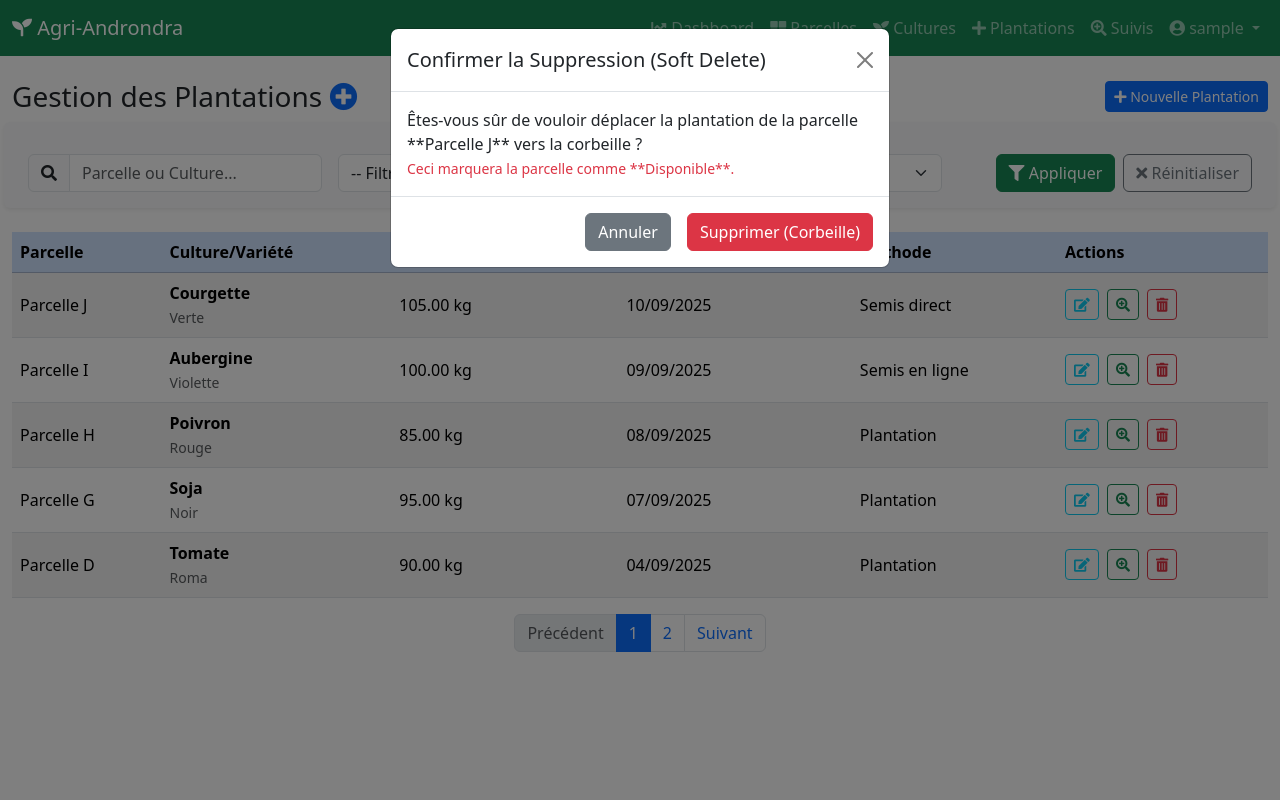
After one commit to ImBasilio60/Nyvoliko, a Django app: page /plantations/ in a window 1280 px wide, after a click on "Supprimer". The commit adds this page. Run offline with Django 5.2, Linux system fonts and the light colour scheme; the visitor is signed in with stand-in values (Sample User, id 1); data comes from the database, SQL or seed files in the repository; some libraries are stand-ins or nearby versions.

Commit message:
Feature: Implémentation du CRUD des Plantations (liaison Parcelle/Culture/Unite). Création du PlantationForm pour la logique de statut de parcelle. Mise à jour de la Corbeille pour la restauration des plantations.

```diff
--- a/agriculture/urls.py
+++ b/agriculture/urls.py
@@ -22,6 +22,12 @@ urlpatterns = [
     path('unites/modifier/<int:pk>/', views.UniteUpdateView.as_view(), name='unite_update'),
     path('unites/supprimer/<int:pk>/', views.UniteDeleteView.as_view(), name='unite_delete'),
 
+    #PLANTATIONS
+    path('plantations/', views.PlantationListView.as_view(), name='plantation_list'),
+    path('plantations/ajouter/', views.PlantationCreateView.as_view(), name='plantation_create'),
+    path('plantations/modifier/<int:pk>/', views.PlantationUpdateView.as_view(), name='plantation_update'),
+    path('plantations/supprimer/<int:pk>/', views.PlantationDeleteView.as_view(), name='plantation_delete'),
+
     # CORBEILLE
     path('corbeille/', views.CorbeilleListView.as_view(), name='corbeille_list'),
     path('corbeille/restaurer/<str:table_name>/<int:pk>/', views.restaurer_element, name='restaurer_element'),
--- a/agriculture/views.py
+++ b/agriculture/views.py
@@ -1,6 +1,6 @@
 from django.shortcuts import render
 from django.contrib.auth.mixins import UserPassesTestMixin, LoginRequiredMixin
-from .models import ProfilUtilisateur, ADMINISTRATEUR, AGRICULTEUR_TECHNICIEN, Culture, Unite
+from .models import ProfilUtilisateur, ADMINISTRATEUR, AGRICULTEUR_TECHNICIEN, Culture, Unite, Plantation
 from django.views.generic import TemplateView
 from django.contrib.auth.mixins import LoginRequiredMixin
 
@@ -12,6 +12,7 @@ from django.shortcuts import get_object_or_404, redirect
 from django.contrib import  messages
 from .models import Parcelle, ADMINISTRATEUR, AGRICULTEUR_TECHNICIEN, Corbeille
 
+from .forms import PlantationForm
 # Create your views here.
 class AdminRequiredMixin(UserPassesTestMixin):
     def test_func(self):
@@ -114,7 +115,9 @@ def restaurer_element(request, table_name, pk):
     elif table_name == 'Culture':
         model = Culture
         champ_supprime = 'culture_supprime'
-    #elif table_name == 'Plantation':
+    elif table_name == 'Plantation':
+        model = Plantation
+        champ_supprime = 'plantation_supprime'
     else:
         messages.error(request, f"Type de donnée {table_name} inconnu pour la restauration.")
         return redirect('corbeille_list')
@@ -245,3 +248,76 @@ class UniteDeleteView(AdminRequiredMixin, DeleteView):
         except models.ProtectedError:
             messages.error(request,"Impossible de supprimer cette unité car elle est utilisée dans une ou plusieurs plantations.")
             return redirect(self.success_url)
+
+
+class PlantationListView(AgriculteurTechRequiredMixin, ListView):
+    model = Plantation
+    template_name = 'agriculture/plantation_list.html'
+    context_object_name = 'plantations'
+    paginate_by = 5
+
+    def get_queryset(self):
+        queryset = Plantation.objects.filter(plantation_supprime=False).order_by('-date_plantation_terre')
+
+        parcelle_id = self.request.GET.get('parcelle')
+        culture_id = self.request.GET.get('culture')
+
+        if parcelle_id:
+            queryset = queryset.filter(ID_parcelle_id=parcelle_id)
+        if culture_id:
+            queryset = queryset.filter(ID_culture_id=culture_id)
+
+        query = self.request.GET.get('q')
+        if query:
+            queryset = queryset.filter(
+                Q(ID_parcelle__nom_parcelle__icontains=query) |
+                Q(ID_culture__nom_culture__icontains=query)
+            )
+        return queryset
+
+    def get_context_data(self, **kwargs):
+        context = super().get_context_data(**kwargs)
+        context['parcelles'] = Parcelle.objects.filter(parcelle_supprime=False)
+        context['cultures'] = Culture.objects.filter(culture_supprime=False)
+        return context
+
+class PlantationCreateView(AgriculteurTechRequiredMixin, CreateView):
+    model = Plantation
+    form_class = PlantationForm
+    template_name = 'agriculture/plantation_form.html'
+    success_url = reverse_lazy('plantation_list')
+
+    def form_valid(self, form):
+        messages.success(self.request, "La nouvelle plantation a été enregistrée avec succès.")
+        return super().form_valid(form)
+
+class PlantationUpdateView(AgriculteurTechRequiredMixin, UpdateView):
+    model = Plantation
+    form_class = PlantationForm
+    template_name = 'agriculture/plantation_form.html'
+    success_url = reverse_lazy('plantation_list')
+
+    def form_valid(self, form):
+        messages.success(self.request, "La plantation a été modifiée avec succès.")
+        return super().form_valid(form)
+
+class PlantationDeleteView(AgriculteurTechRequiredMixin, DeleteView):
+    model = Plantation
+    success_url = reverse_lazy('plantation_list')
+
+    def post(self, request, *args, **kwargs):
+        plantation = self.get_object()
+        parcelle = plantation.ID_parcelle
+
+        plantation.plantation_supprime = True
+        plantation.save()
+
+        parcelle.disponible = True
+        parcelle.save()
+
+        Corbeille.objects.create(
+            nom_table='Plantation',
+            ID_enregistrement=plantation.pk
+        )
+        messages.warning(request, f"La plantation sur {parcelle.nom_parcelle} a été déplacée dans la corbeille.")
+        return redirect(self.success_url)
--- /dev/null
+++ b/templates/agriculture/plantation_list.html
@@ -0,0 +1,113 @@
+{% extends 'base.html' %}
+{% load static %}
+
+{% block title %}Liste des Plantations{% endblock %}
+
+{% block content %}
+<div class="row mb-4">
+    <div class="col-12 d-flex justify-content-between align-items-center">
+        <h1 class="h3 mb-0">Gestion des Plantations <i class="fas fa-plus-circle text-primary"></i></h1>
+        <a href="{% url 'plantation_create' %}" class="btn btn-primary btn-sm"><i class="fas fa-plus"></i> Nouvelle Plantation</a>
+    </div>
+</div>
+
+<form method="GET" action="{% url 'plantation_list' %}" class="row g-3 mb-4 align-items-end bg-light p-3 rounded shadow-sm">
+    <div class="col-md-3 col-12">
+        <div class="input-group">
+            <span class="input-group-text"><i class="fas fa-search"></i></span>
+            <input type="text" name="q" class="form-control" placeholder="Parcelle ou Culture..." value="{{ request.GET.q|default:'' }}">
+        </div>
+    </div>
+
+    <div class="col-md-3 col-12">
+        <select name="parcelle" class="form-select">
+            <option value="">-- Filtrer par Parcelle --</option>
+            {% for p in parcelles %}
+            <option value="{{ p.pk }}" {% if request.GET.parcelle|floatformat:"0" == p.pk|floatformat:"0" %}selected{% endif %}>
+                {{ p.nom_parcelle }}
+            </option>
+            {% endfor %}
+        </select>
+    </div>
+
+    <div class="col-md-3 col-12">
+        <select name="culture" class="form-select">
+            <option value="">-- Filtrer par Culture --</option>
+            {% for c in cultures %}
+            <option value="{{ c.pk }}" {% if request.GET.culture|floatformat:"0" == c.pk|floatformat:"0" %}selected{% endif %}>
+                {{ c.nom_culture }}
+            </option>
+            {% endfor %}
+        </select>
+    </div>
+
+    <div class="col-md-3 col-12 d-flex justify-content-end">
+        <button type="submit" class="btn btn-success me-2"><i class="fas fa-filter"></i> Appliquer</button>
+        <a href="{% url 'plantation_list' %}" class="btn btn-outline-secondary"><i class="fas fa-times"></i> Réinitialiser</a>
+    </div>
+</form>
+
+<div class="table-responsive">
+    <table class="table table-striped table-hover align-middle">
+        <thead class="table-primary">
+            <tr>
+                <th>Parcelle</th>
+                <th>Culture/Variété</th>
+                <th>Quantité/Unité</th>
+                <th>Date Plantation</th>
+                <th>Méthode</th>
+                <th>Actions</th>
+            </tr>
+        </thead>
+        <tbody>
+            {% for plantation in plantations %}
+            <tr>
+                <td>{{ plantation.ID_parcelle.nom_parcelle }}</td>
+                <td>
+                    <strong>{{ plantation.ID_culture.nom_culture }}</strong>
+                    <br><small class="text-muted">{{ plantation.ID_culture.variete_culture }}</small>
+                </td>
+                <td>{{ plantation.quantite_plantee }} {{ plantation.ID_unite.unite }}</td>
+                <td>{{ plantation.date_plantation_terre|date:"d/m/Y" }}</td>
+                <td>{{ plantation.methode_culture }}</td>
+                <td>
+                    <a href="{% url 'plantation_update' pk=plantation.pk %}" class="btn btn-sm btn-outline-info me-1" title="Modifier"><i class="fas fa-edit"></i></a>
+                    <a href="#" class="btn btn-sm btn-outline-success me-1" title="Ajouter Suivi"><i class="fas fa-search-plus"></i></a>
+                    <button type="button" class="btn btn-sm btn-outline-danger" data-bs-toggle="modal" data-bs-target="#deleteModal-{{ plantation.pk }}" title="Supprimer">
+                        <i class="fas fa-trash-alt"></i>
+                    </button>
+                </td>
+            </tr>
+             <div class="modal fade" id="deleteModal-{{ plantation.pk }}" tabindex="-1" aria-labelledby="deleteModalLabel-{{ plantation.pk }}" aria-hidden="true">
+                <div class="modal-dialog">
+                    <div class="modal-content">
+                        <div class="modal-header">
+                            <h5 class="modal-title" id="deleteModalLabel-{{ plantation.pk }}">Confirmer la Suppression (Soft Delete)</h5>
+                            <button type="button" class="btn-close" data-bs-dismiss="modal" aria-label="Close"></button>
+                        </div>
+                        <div class="modal-body">
+                            Êtes-vous sûr de vouloir déplacer la plantation de la parcelle **{{ plantation.ID_parcelle.nom_parcelle }}** vers la corbeille ?
+                            <br><small class="text-danger">Ceci marquera la parcelle comme **Disponible**.</small>
+                        </div>
+                        <div class="modal-footer">
+                            <button type="button" class="btn btn-secondary" data-bs-dismiss="modal">Annuler</button>
+                            <form method="POST" action="{% url 'plantation_delete' pk=plantation.pk %}" class="d-inline">
+                                {% csrf_token %}
+                                <button type="submit" class="btn btn-danger">Supprimer (Corbeille)</button>
+                            </form>
+                        </div>
+                    </div>
+                </div>
+            </div>
+            {% empty %}
+            <tr>
+                <td colspan="6" class="text-center text-muted">Aucune plantation trouvée selon les critères.</td>
+            </tr>
+            {% endfor %}
+        </tbody>
+    </table>
+</div>
+
+{% include 'agriculture/pagination.html' %}
+
+{% endblock %}
--- a/templates/navbar.html
+++ b/templates/navbar.html
@@ -17,7 +17,7 @@
                         <a class="nav-link" href="{% url 'culture_list' %}"><i class="fas fa-seedling"></i> Cultures</a>
                     </li>
                     <li class="nav-item">
-                        <a class="nav-link" href="#"><i class="fas fa-plus"></i> Plantations</a>
+                        <a class="nav-link" href="{% url 'plantation_list' %}"><i class="fas fa-plus"></i> Plantations</a>
                     </li>
                     <li class="nav-item">
                         <a class="nav-link" href="#"><i class="fas fa-search-plus"></i> Suivis</a>
```
Also changed, not shown: agriculture/forms.py (added, +58 -0 lines), templates/agriculture/plantation_form.html (added, +75 -0 lines).
